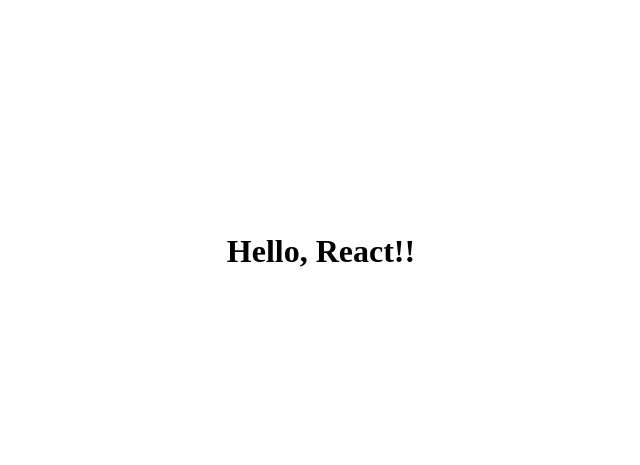
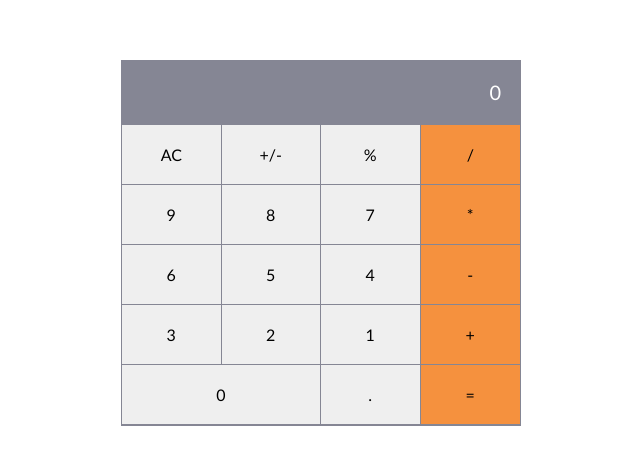
Before and after one commit to Nasirkhan294/math-magicians, a React (Create React App) app: page / in a window 1280 px wide. Shown: the part 157-622 px from the top of the page, without its empty margins (319-959 px from the left). Built offline with nearby package versions, Linux system fonts and the light colour scheme.

Commit message:
Added calculator component and stylelized it

```diff
--- a/package.json
+++ b/package.json
@@ -1,11 +1,12 @@
 {
-  "name": "math-magician-setup",
+  "name": "math-magicians",
   "version": "0.1.0",
   "private": true,
   "dependencies": {
     "@testing-library/jest-dom": "^5.16.5",
     "@testing-library/react": "^13.4.0",
     "@testing-library/user-event": "^13.5.0",
+    "prop-types": "^15.8.1",
     "react": "^18.2.0",
     "react-dom": "^18.2.0",
     "react-scripts": "5.0.1",
--- a/public/index.html
+++ b/public/index.html
@@ -9,7 +9,7 @@
       name="description"
       content="Web site created using create-react-app"
     />
-    <title>React Calculator App</title>
+    <title>Math Magicians</title>
   </head>
   <body>
     <div id="root"></div>
--- a/src/App.js
+++ b/src/App.js
@@ -1,7 +1,9 @@
+import Calculator from './components/Calculator';
+
 function App() {
   return (
     <div className="App">
-      <h1>Hello, React!!</h1>
+      <Calculator />
     </div>
   );
 }
--- /dev/null
+++ b/src/components/Calculator.css
@@ -0,0 +1,61 @@
+.calculator {
+  width: 400px;
+  background-color: #f2f2f2;
+  border-radius: 5px;
+}
+
+.buttons-wrapper {
+  display: flex;
+  align-items: center;
+  justify-content: center;
+  width: 100%;
+  border: 1px solid #858694;
+}
+
+.cal-display {
+  background-color: #858694;
+  padding: 20px;
+  min-height: 60px;
+  text-align: right;
+  font-size: 20px;
+  color: #fff;
+}
+
+.cal-digits {
+  flex: 3;
+  display: flex;
+  flex-wrap: wrap;
+}
+
+.cal-operators {
+  display: flex;
+  flex-direction: column;
+  flex: 1;
+}
+
+.cal-btn {
+  flex: 1 1 33.3333%;
+  min-height: 60px;
+  border: none;
+  border-right: 1px solid #858694;
+  border-bottom: 1px solid #858694;
+  outline: none;
+  font-size: 16px;
+}
+
+.cal-btn:hover {
+  background-color: #d3d3d4;
+}
+
+.cal-operators .cal-btn {
+  background-color: #f5913e;
+  border-right: none;
+}
+
+.cal-operators .cal-btn:hover {
+  background-color: #de6b0c;
+}
+
+.cal-digits .cal-btn:nth-of-type(13) {
+  min-width: 199px;
+}
--- /dev/null
+++ b/src/components/Calculator.js
@@ -0,0 +1,46 @@
+import PropTypes from 'prop-types';
+import './Calculator.css';
+
+// Child Component
+function Button({ label }) {
+  return (
+    <button type="button" className="cal-btn">
+      {label}
+    </button>
+  );
+}
+
+Button.propTypes = { label: PropTypes.string.isRequired };
+
+export default function Calculator() {
+  return (
+    <div className="calculator">
+      <div className="cal-display">0</div>
+      <div className="buttons-wrapper">
+        <div className="cal-digits">
+          <Button label="AC" />
+          <Button label="+/-" />
+          <Button label="%" />
+          <Button label="9" />
+          <Button label="8" />
+          <Button label="7" />
+          <Button label="6" />
+          <Button label="5" />
+          <Button label="4" />
+          <Button label="3" />
+          <Button label="2" />
+          <Button label="1" />
+          <Button label="0" />
+          <Button label="." />
+        </div>
+        <div className="cal-operators">
+          <Button label="/" />
+          <Button label="*" />
+          <Button label="-" />
+          <Button label="+" />
+          <Button label="=" />
+        </div>
+      </div>
+    </div>
+  );
+}
--- a/src/index.css
+++ b/src/index.css
@@ -1,3 +1,10 @@
+* {
+  box-sizing: border-box;
+  padding: 0;
+  margin: 0;
+  font-family: 'Gill Sans', 'Gill Sans MT', Calibri, 'Trebuchet MS', sans-serif;
+}
+
 body {
   display: flex;
   justify-content: center;
```
Also changed, not shown: 1 other file (tests, documents, lock files or other folders).
